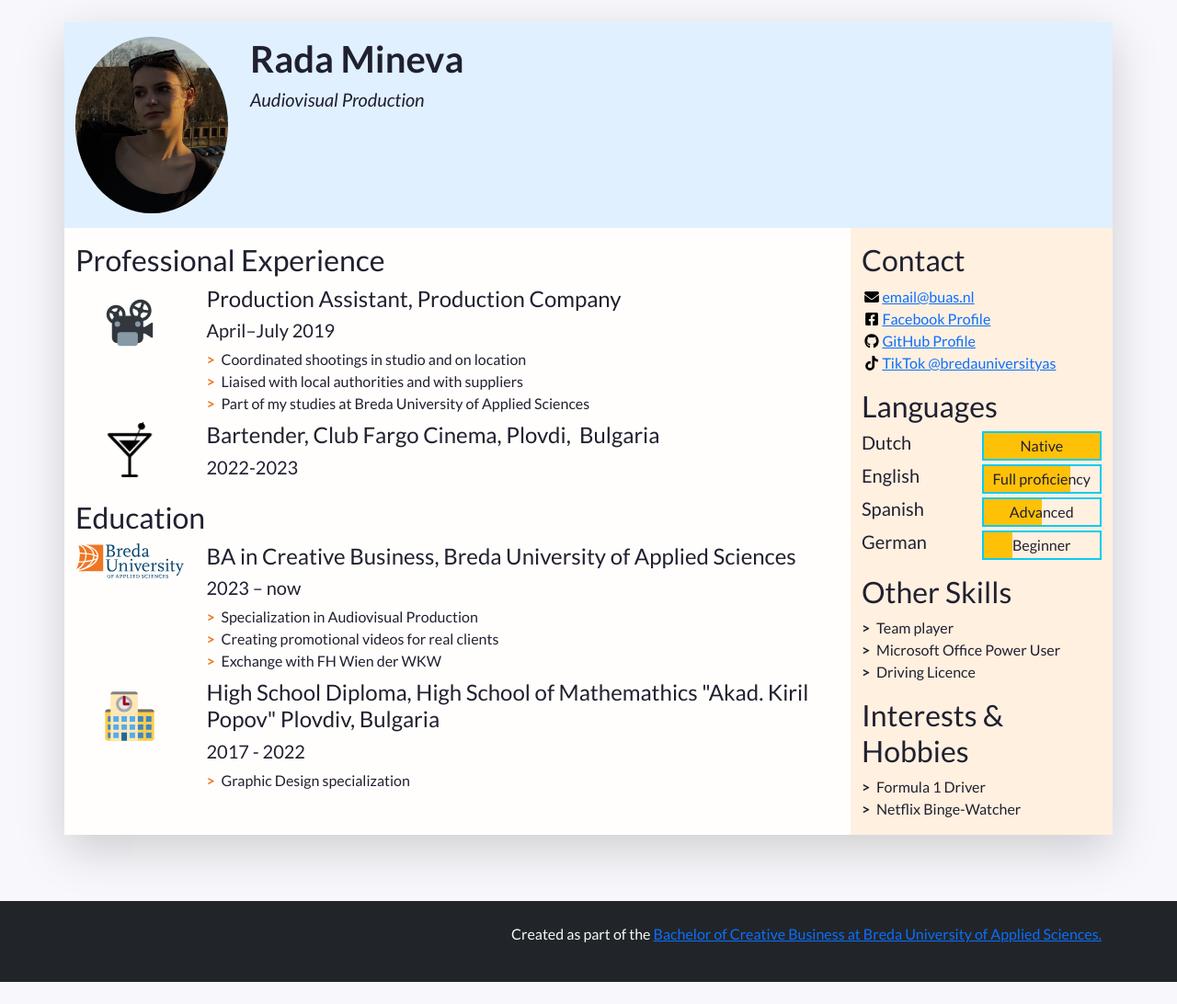
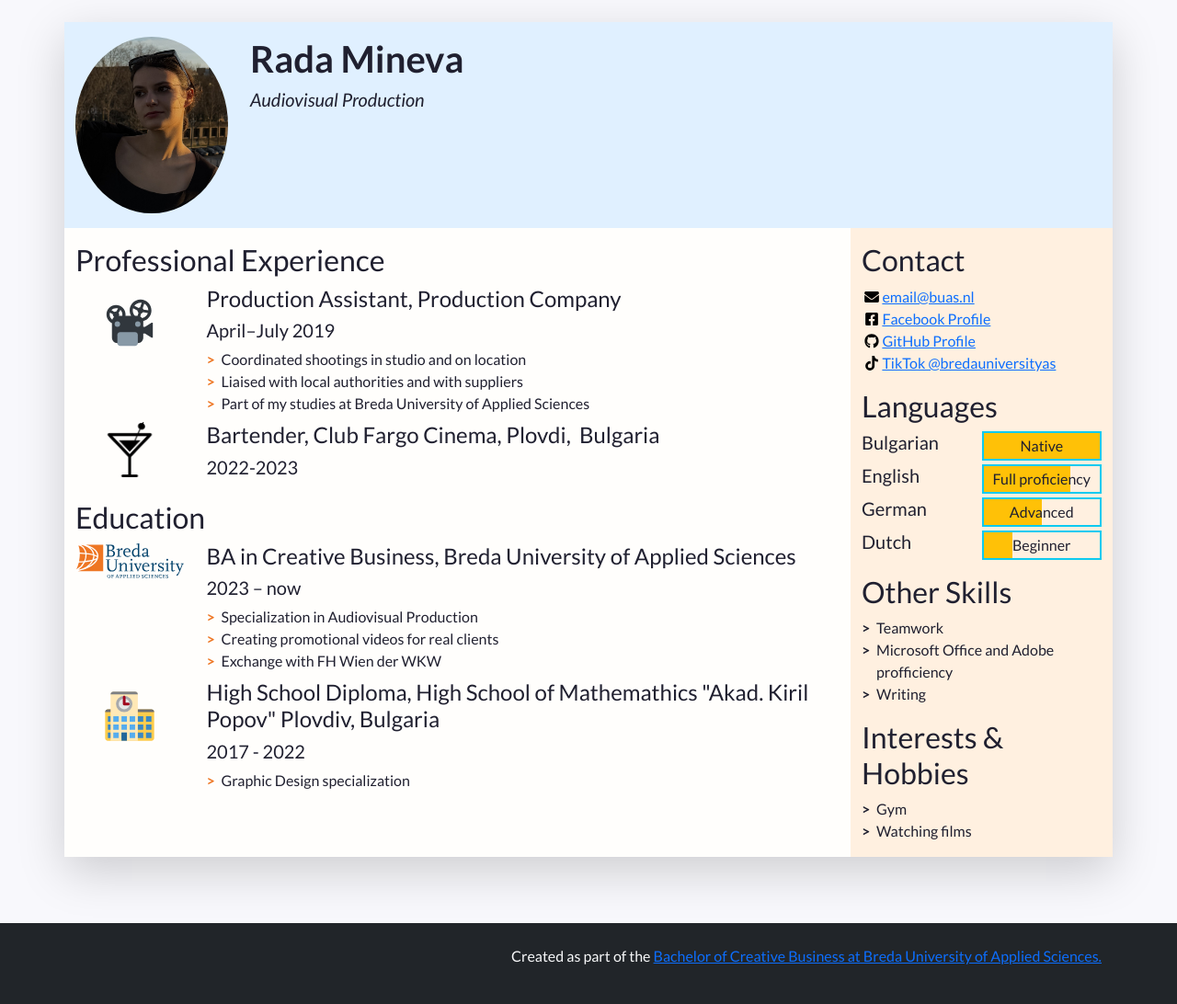
Before and after one commit to radamineva/radamineva_232176_CV, a plain HTML site: page index.html in a window 1280 px wide. Shown: the whole page at 92% size. Before the commit the page ends 1068 px from the top, so only its background shows below. Drawn offline with nearby package versions, Linux system fonts and the light colour scheme.

Commit message:
updating text

```diff
--- a/index.html
+++ b/index.html
@@ -205,7 +205,7 @@
             <!-- Each item in the list is a language. Modify, add or remove depending on what you speak -->
             <ul class="language-list list-unstyled">
               <li class="language-item d-flex mb-1">
-                <h5 class="language-name w-50">Dutch</h5>
+                <h5 class="language-name w-50">Bulgarian</h5>
                 <div class="language-level w-50 border border-info border-2 position-relative">
                   <!-- The div below is a progress bar. Choose between w-25, w-50, w-75 and w-100 to show your level of fluency -->
                   <div class="language-progress position-absolute bg-warning h-100 w-100"></div>
@@ -221,7 +221,7 @@
                 </div>
               </li>
               <li class="language-item d-flex mb-1">
-                <h5 class="language-name w-50">Spanish</h5>
+                <h5 class="language-name w-50">German&nbsp;</h5>
                 <div class="language-level w-50 border border-info border-2 position-relative">
                   <!-- The div below is a progress bar. Choose between w-25, w-50, w-75 and w-100 to show your level of fluency -->
                   <div class="language-progress position-absolute bg-warning h-100 w-50"></div>
@@ -229,7 +229,7 @@
                 </div>
               </li>
               <li class="language-item d-flex mb-1">
-                <h5 class="language-name w-50">German</h5>
+                <h5 class="language-name w-50">Dutch&nbsp;</h5>
                 <div class="language-level w-50 border border-info border-2 position-relative">
                   <!-- The div below is a progress bar. Choose between w-25, w-50, w-75 and w-100 to show your level of fluency -->
                   <div class="language-progress position-absolute bg-warning h-100 w-25"></div>
@@ -244,9 +244,9 @@
           <section class="my-3 aside-section">
             <h2>Other Skills</h2>
             <ul class="skill-list list-unstyled">
-              <li class="skill-item">Team player</li>
-              <li class="skill-item">Microsoft Office Power User</li>
-              <li class="skill-item">Driving Licence</li>
+              <li class="skill-item">Teamwork</li>
+              <li class="skill-item">Microsoft Office and Adobe profficiency</li>
+              <li class="skill-item">Writing&nbsp;&nbsp;</li>
             </ul>
           </section>
 
@@ -255,8 +255,8 @@
           <section class="my-3 aside-section">
             <h2>Interests &amp; Hobbies</h2>
             <ul class="skill-list list-unstyled">
-              <li class="skill-item">Formula 1 Driver</li>
-              <li class="skill-item">Netflix Binge-Watcher</li>
+              <li class="skill-item">Gym&nbsp;&nbsp;&nbsp;</li>
+              <li class="skill-item">Watching films&nbsp;&nbsp;&nbsp;</li>
             </ul>
           </section>
 
```
